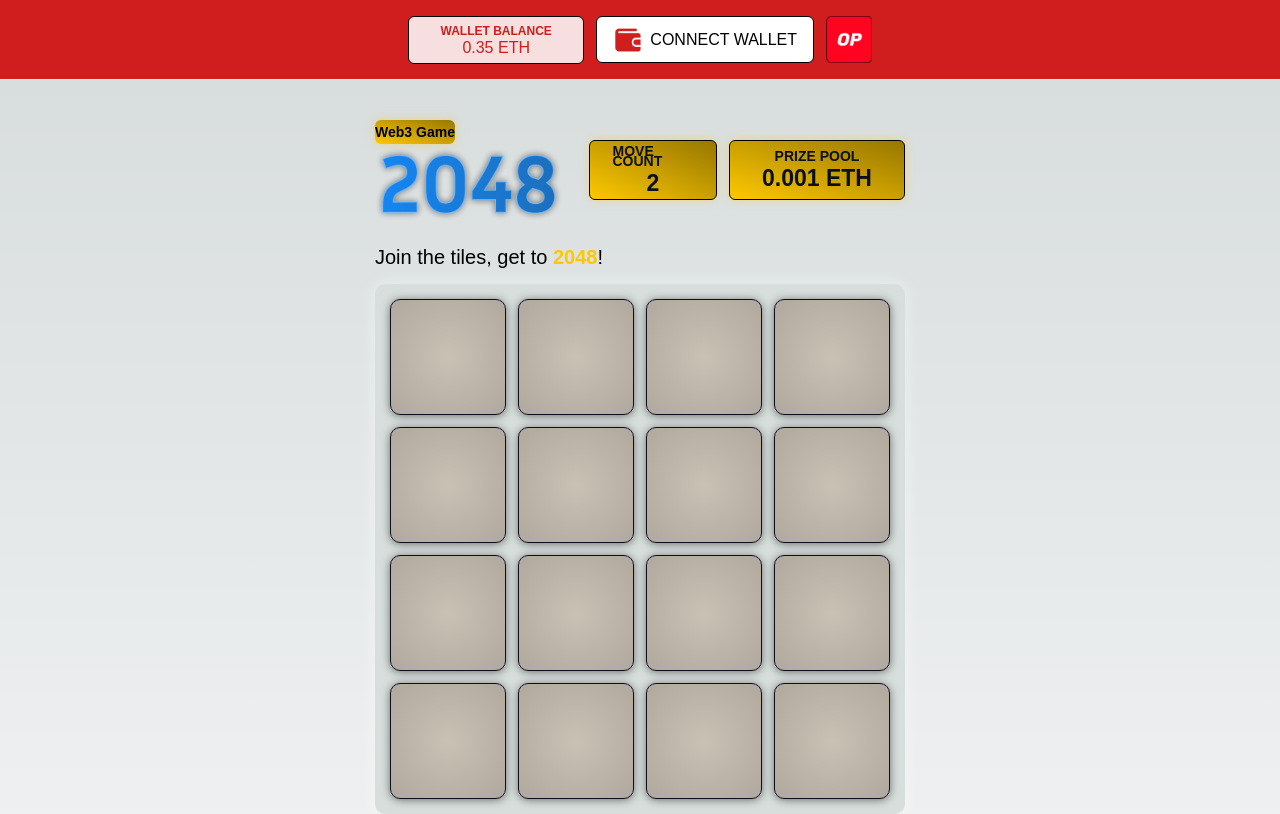
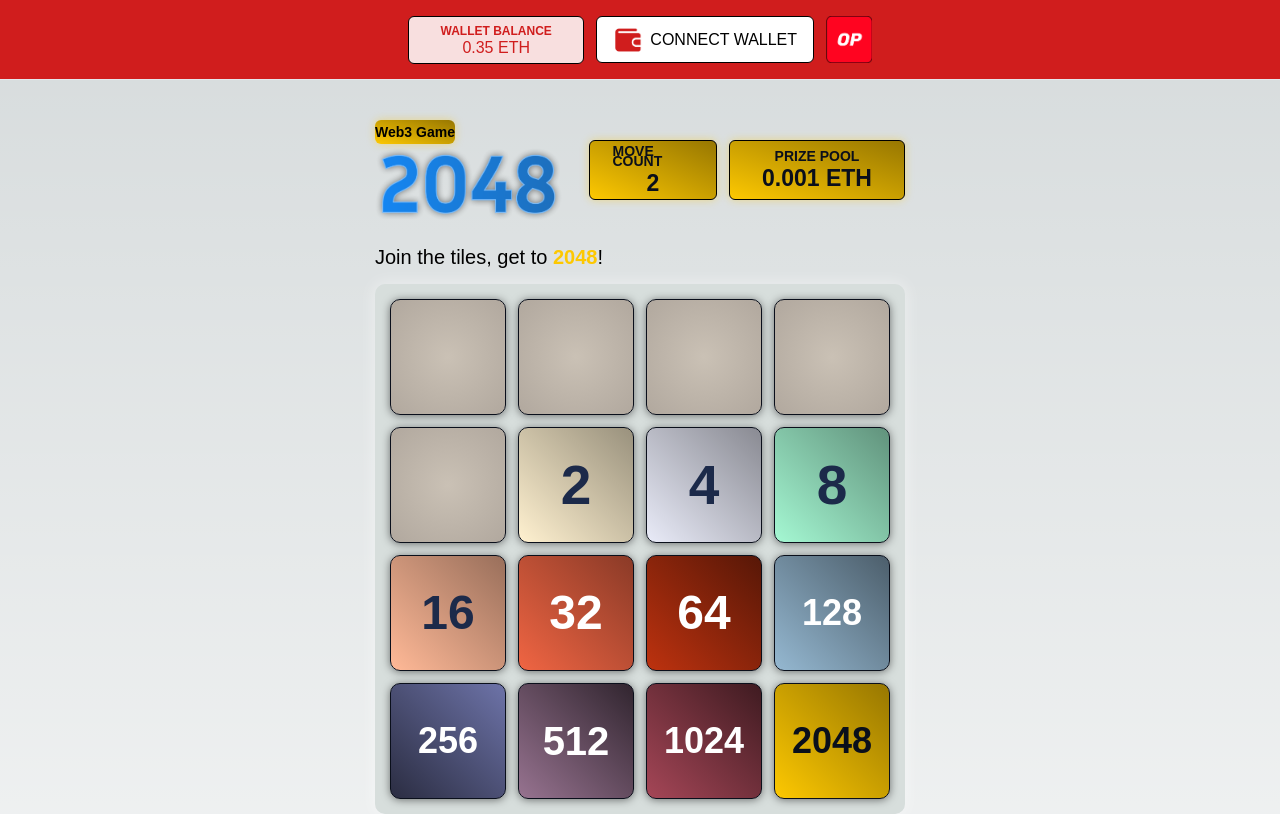
Before and after one commit to jasonyapri/2048-web3-game, a Next.js app in the folder frontend/: page / in a window 1280 px wide. Shown: the top 814 px of the page. Built offline with nearby package versions, Linux system fonts and the light colour scheme; a web font is replaced by a local one.

Commit message:
Tile 2 - 2048 css styling

```diff
--- a/frontend/app/globals.css
+++ b/frontend/app/globals.css
@@ -182,6 +182,182 @@ body {
           border-radius: 10px;
           background: radial-gradient(circle, #CAC1B5, #b1a89e);
           box-shadow: 0 1px 8px rgba(0, 0, 0, 0.5);
+
+          &.tile-2 {
+            @apply flex justify-center items-center;
+            background: linear-gradient(
+              to top right,
+              #FFF1D0,
+              #99917D
+            );
+
+            &::before {
+              content: '2';
+              font-size: 55px;
+              font-weight: bold;
+              color: #1C2A4A;
+            };
+          }
+
+          &.tile-4 {
+            @apply flex justify-center items-center;
+            background: linear-gradient(
+              to top right,
+              #E9EBF8,
+              #898A92
+            );
+
+            &::before {
+              content: '4';
+              font-size: 55px;
+              font-weight: bold;
+              color: #1C2A4A;
+            };
+          }
+
+          &.tile-8 {
+            @apply flex justify-center items-center;
+            background: linear-gradient(
+              to top right,
+              #A5F8D3,
+              #61927C
+            );
+
+            &::before {
+              content: '8';
+              font-size: 55px;
+              font-weight: bold;
+              color: #1C2A4A;
+            };
+          }
+
+          &.tile-16 {
+            @apply flex justify-center items-center;
+            background: linear-gradient(
+              to top right,
+              #FFB997,
+              #996F5B
+            );
+
+            &::before {
+              content: '16';
+              font-size: 48px;
+              font-weight: bold;
+              color: #1C2A4A;
+            };
+          }
+
+          &.tile-32 {
+            @apply flex justify-center items-center;
+            background: linear-gradient(
+              to top right,
+              #F06543,
+              #8A3A27
+            );
+
+            &::before {
+              content: '32';
+              font-size: 48px;
+              font-weight: bold;
+              color: #FFFFFF;
+            };
+          }
+
+          &.tile-64 {
+            @apply flex justify-center items-center;
+            background: linear-gradient(
+              to top right,
+              #BD320F,
+              #571707
+            );
+
+            &::before {
+              content: '64';
+              font-size: 48px;
+              font-weight: bold;
+              color: #FFFFFF;
+            };
+          }
+
+          &.tile-128 {
+            @apply flex justify-center items-center;
+            background: linear-gradient(
+              to top right,
+              #95B8D1,
+              #4C5E6B
+            );
+
+            &::before {
+              content: '128';
+              font-size: 36px;
+              font-weight: bold;
+              color: #FFFFFF;
+            };
+          }
+
+          &.tile-256 {
+            @apply flex justify-center items-center;
+            background: linear-gradient(
+              to top right,
+              #2B2D42,
+              #6D73A8
+            );
+
+            &::before {
+              content: '256';
+              font-size: 36px;
+              font-weight: bold;
+              color: #FFFFFF;
+            };
+          }
+
+          &.tile-512 {
+            @apply flex justify-center items-center;
+            background: linear-gradient(
+              to top right,
+              #977390,
+              #31252F
+            );
+
+            &::before {
+              content: '512';
+              font-size: 40px;
+              font-weight: bold;
+              color: #FFFFFF;
+            };
+          }
+
+          &.tile-1024 {
+            @apply flex justify-center items-center;
+            background: linear-gradient(
+              to top right,
+              #A54657,
+              #3F1B21
+            );
+
+            &::before {
+              content: '1024';
+              font-size: 36px;
+              font-weight: bold;
+              color: #FFFFFF;
+            };
+          }
+
+          &.tile-2048 {
+            @apply flex justify-center items-center;
+            background: linear-gradient(
+              to top right,
+              #FDC801,
+              #977701
+            );
+
+            &::before {
+              content: '2048';
+              font-size: 36px;
+              font-weight: bold;
+              color: #0A0F1B;
+            };
+          }
         }
       }
     }
--- a/frontend/app/page.js
+++ b/frontend/app/page.js
@@ -43,20 +43,20 @@ export default function Home() {
           </div>
           <div className="row row-1">
             <div className="tile tile-1-0"></div>
-            <div className="tile tile-1-1"></div>
-            <div className="tile tile-1-2"></div>
-            <div className="tile tile-1-3"></div>
+            <div className="tile tile-1-1 tile-2"></div>
+            <div className="tile tile-1-2 tile-4"></div>
+            <div className="tile tile-1-3 tile-8"></div>
           </div>
           <div className="row row-2">
-            <div className="tile tile-2-0"></div>
-            <div className="tile tile-2-1"></div>
-            <div className="tile tile-2-2"></div>
-            <div className="tile tile-2-3"></div>
+            <div className="tile tile-2-0 tile-16"></div>
+            <div className="tile tile-2-1 tile-32"></div>
+            <div className="tile tile-2-2 tile-64"></div>
+            <div className="tile tile-2-3 tile-128"></div>
           </div>
           <div className="row row-3">
-            <div className="tile tile-3-0"></div>
-            <div className="tile tile-3-1"></div>
-            <div className="tile tile-3-2"></div>
+            <div className="tile tile-3-0 tile-256"></div>
+            <div className="tile tile-3-1 tile-512"></div>
+            <div className="tile tile-3-2 tile-1024"></div>
             <div className="tile tile-3-3 tile-2048"></div>
           </div>
         </div>
```
